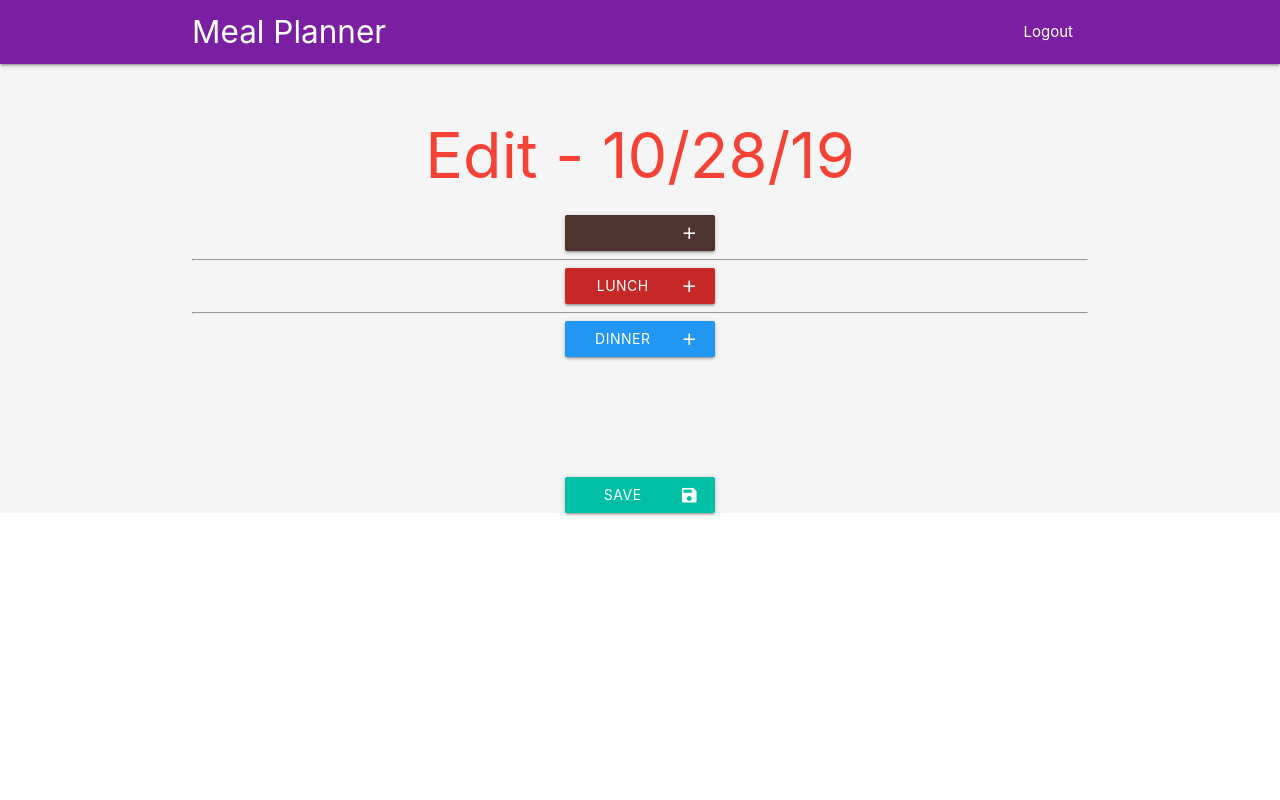
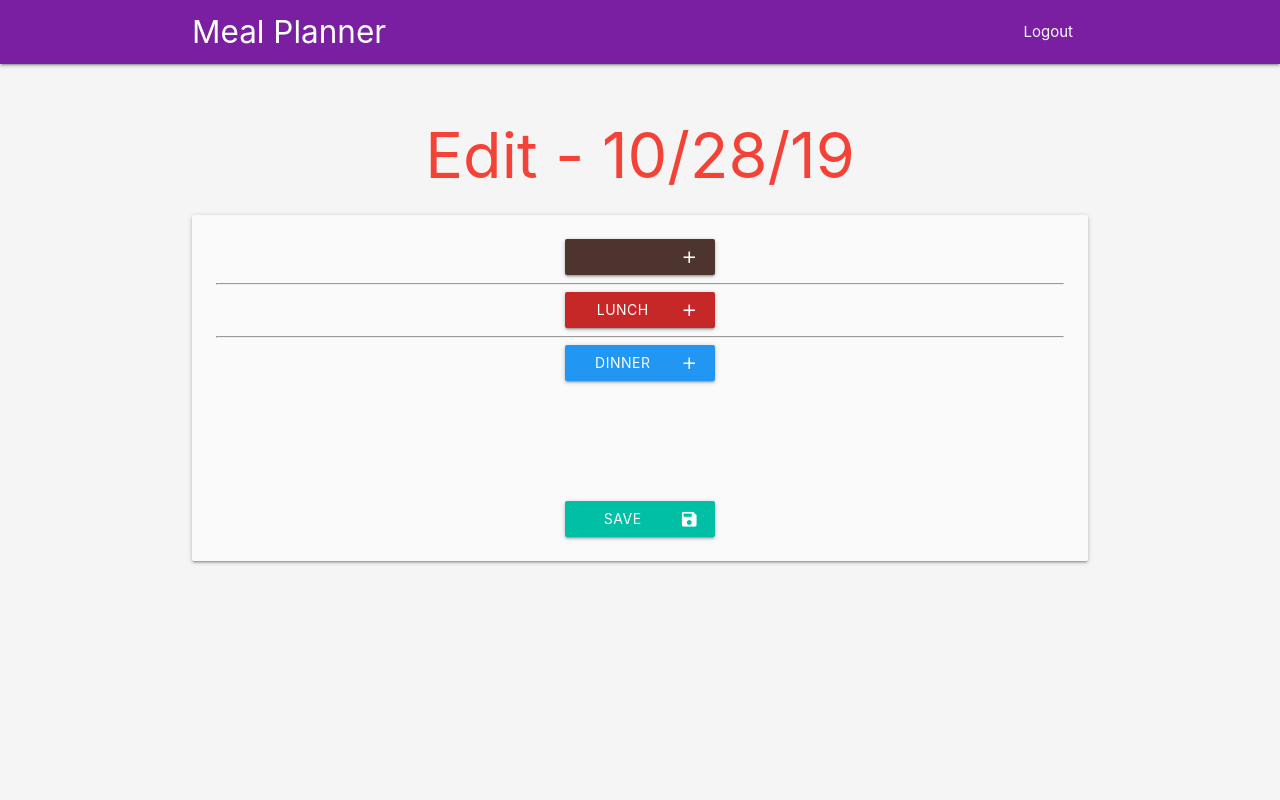
Before and after one commit to ChaseClark/meal-planner, a PHP site: page /edit.php in a window 1280 px wide. Run offline with PHP 8.4, Linux system fonts and the light colour scheme; the visitor is signed in with stand-in values (Sample User, id 1); data that the repository does not hold is empty; some libraries are stand-ins or nearby versions.

Commit message:
change edit section to a card layout

```diff
--- a/edit.php
+++ b/edit.php
@@ -25,6 +25,7 @@
   <div class="section no-pad-bot" id="index-banner">
     <div class="container center">
       <h1 class="center red-text darken-1">Edit - 10/28/19</h1>
+      <div class="card-panel grey lighten-5 edit-card">
       <a id="btnBreakfast" class="waves-effect waves-light btn uniform-btn-width brown darken-3"><i class="material-icons right">add</i>breakfast</a>
       <div id="dropdown" class="input-field">
         <select class="icons">
@@ -44,6 +45,7 @@
       <div class="section"></div>
       <div class="section"></div>
       <a class="waves-effect waves-light btn uniform-btn-width teal accent-4"><i class="material-icons right">save</i>Save</a>
+</div>
     </div>
   </div>
 
--- a/includes/css/style.css
+++ b/includes/css/style.css
@@ -5,6 +5,11 @@
  *
  * Made By MaterializeCSS.com
  */
+
+
+html,body {
+  height: 100% !important;
+}
 
 .icon-block {
   padding: 0 15px;
--- a/includes/header.html
+++ b/includes/header.html
@@ -13,8 +13,8 @@
     <link href="includes/css/style.css" type="text/css" rel="stylesheet" media="screen,projection" />
 </head>
 
-<body>
-	<div class="grey lighten-4" id="content">
+<body class="grey lighten-4">
+	<div id="content">
 		<!-- Start of the page-specific content. -->
 
 </html>
```
